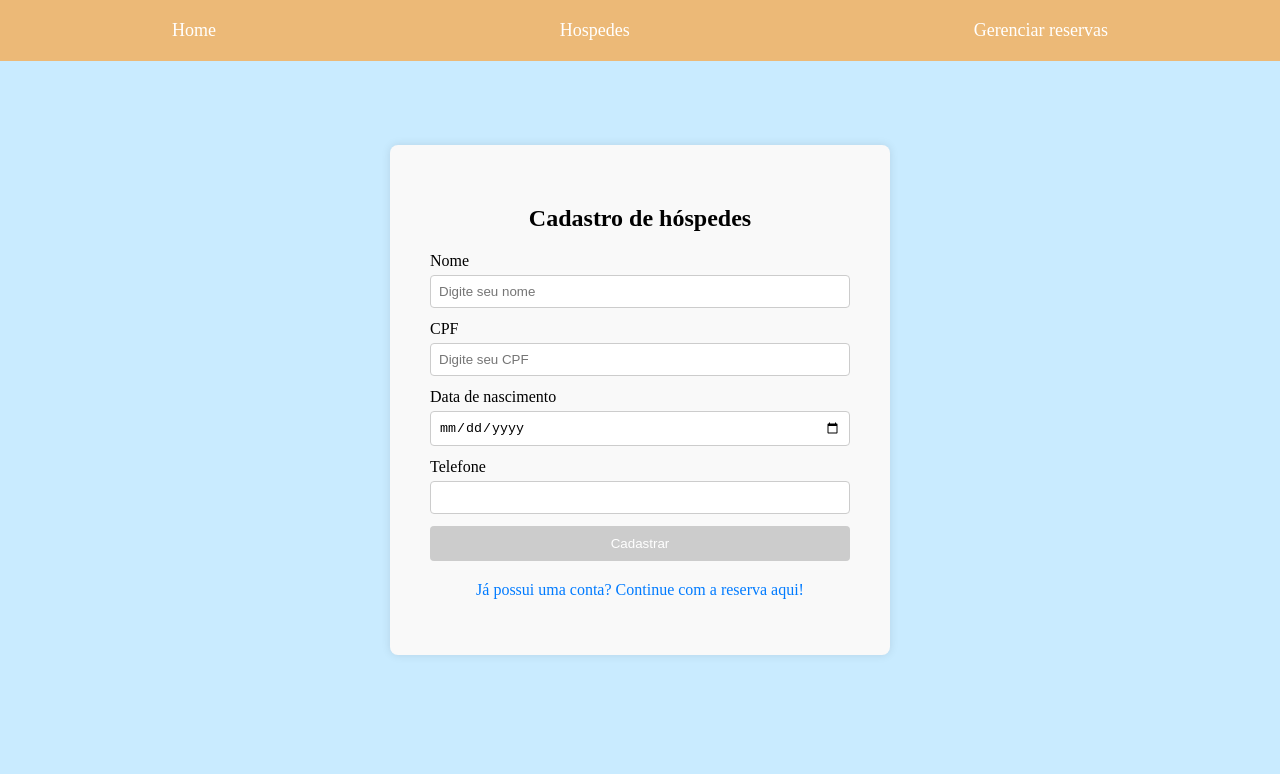
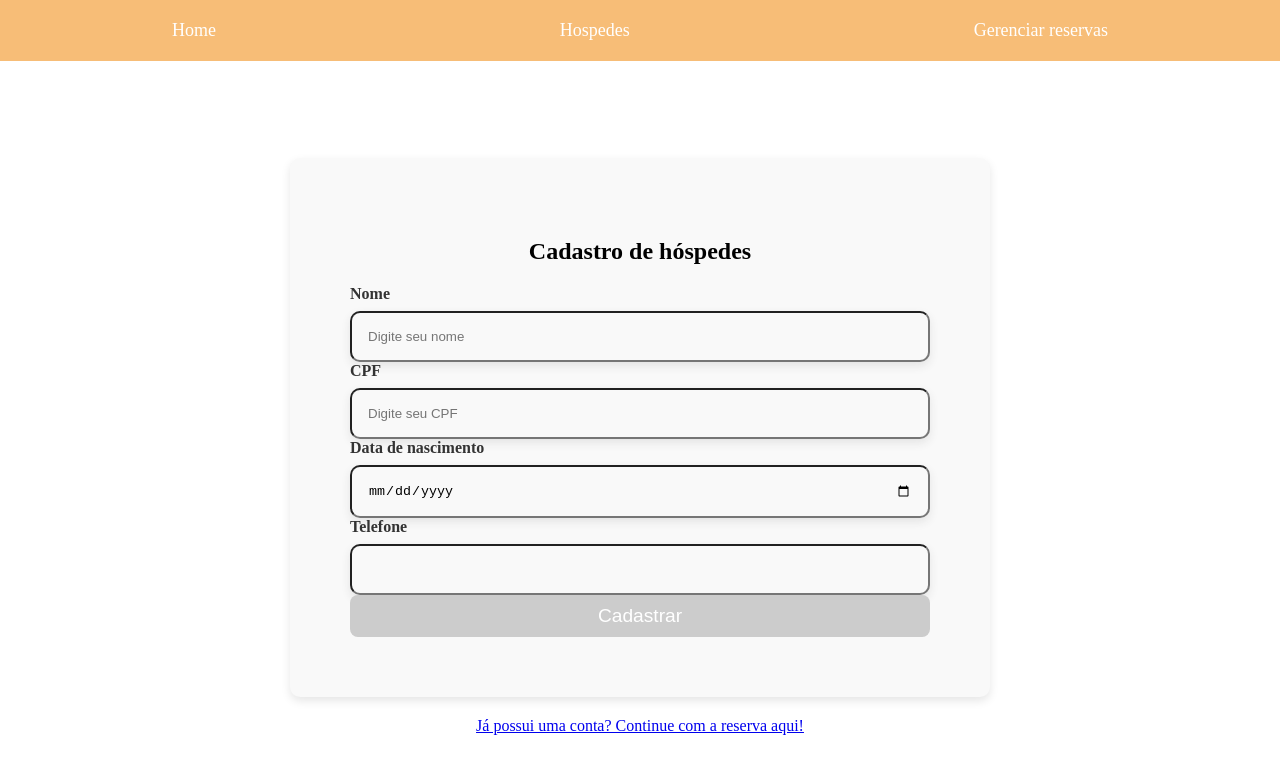
Before and after one commit to fernandaferrari/gestao-hotelaria, an Angular app in the folder gestao-hotelaria-frontend/: page /hospede in a window 1280 px wide. Shown: the top 774 px of the page. Built offline with nearby package versions, Linux system fonts and the light colour scheme.

Commit message:
-feat ajustando estilização do css global

```diff
--- a/gestao-hotelaria-frontend/src/styles.css
+++ b/gestao-hotelaria-frontend/src/styles.css
@@ -1,10 +1,10 @@
-body {
-  background-color: rgba(40, 176, 255, 0.247);
+
+.component-com-centralizacao {
+  height: 100vh;
   display: flex;
   justify-content: center;
   align-items: center;
-  height: 100vh;
-  margin: 0;
+  gap: 4px;
 }
 
 * {
@@ -12,53 +12,59 @@ body {
 }
 
 .form-container {
-  width: 500px;
-  margin: 0 auto;
-  padding: 40px;
-  background-color: #f9f9f9;
-  border-radius: 8px;
-  box-shadow: 0 0 10px rgba(0, 0, 0, 0.1);
+  padding: 150px;
 }
 
 .form {
   display: flex;
   flex-direction: column;
+  width: 100%;
+  max-width: 700px;
+  margin: 0 auto;
+  padding: 60px;
+  background-color: #f9f9f9;
+  border-radius: 10px;
+  box-shadow: 0 4px 10px rgba(0, 0, 0, 0.1);
 }
 
 .form label {
-  margin-bottom: 5px;
-  font-size: 16px;
+  font-size: 1.0rem;
+  color: #333;
   display: block;
+  margin-bottom: 8px;
+  font-weight: bold;
 }
 
 .form input,
 .form select {
-  margin-bottom: 12px;
-  padding: 8px;
-  border-radius: 4px;
-  border: 1px solid #ccc;
   width: 100%;
+  max-width: 700px;
+  margin: 0 auto;
+  padding: 16px;
+  background-color: #f9f9f9;
+  border-radius: 10px;
+  box-shadow: 0 4px 10px rgba(49, 49, 49, 0.1);
+}
+
+.form input:focus {
+  border-color: #007bff; /* Efeito ao focar */
+  outline: none;
 }
 
 .form button {
+  width: 100%;
   padding: 10px;
-  background-color: #007bff;
+  background-color: #0f9932;
   color: white;
+  font-size: 1.2rem;
   border: none;
-  width: 100%;
-  border-radius: 4px;
+  border-radius: 8px;
   cursor: pointer;
+  transition: background-color 0.3s ease;
 }
 
 .form button:disabled {
   background-color: #ccc;
-}
-
-.form div {
-  font-size: 0.8em;
-  background-color: white;
-  padding: 46px;
-  border-radius: 24px;
 }
 
 .form h2{
@@ -70,11 +76,10 @@ body {
   text-align: center;
 }
 
-.text-button a {
-  color: #007bff;
-  text-decoration: none;
-}
-
 .text-button a:hover {
   text-decoration: underline;
 }
+
+.form-group{
+  margin-bottom: 20px;
+}
```
